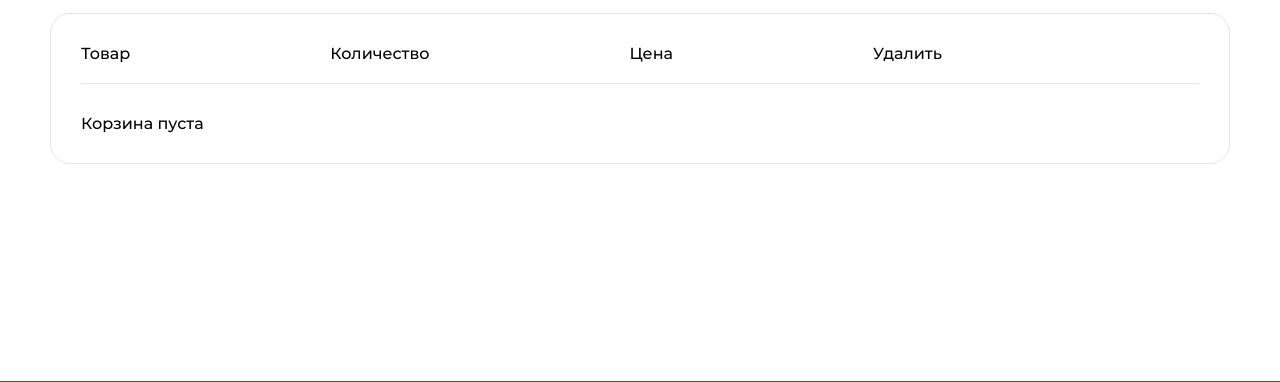
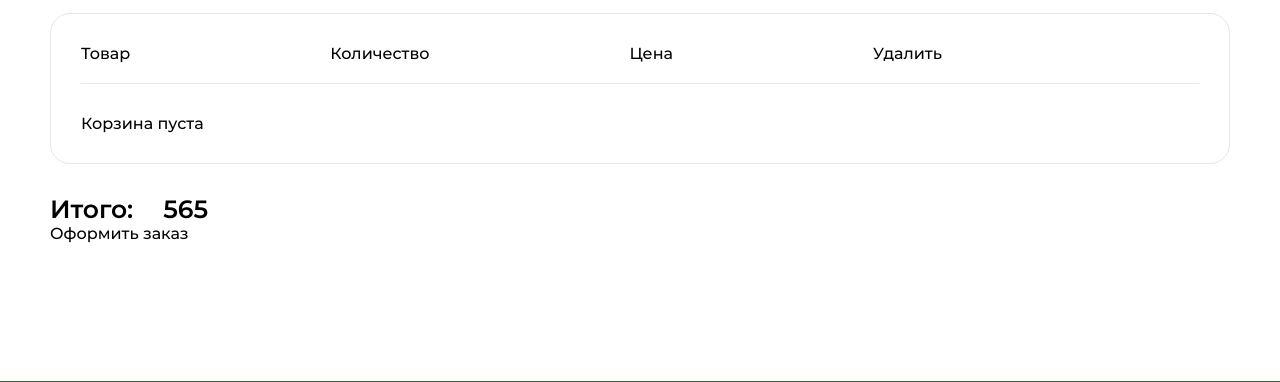
Before and after one commit to dashdash27/OakAffection, a Flask app: page /checkout/cart in a window 1280 px wide. Shown: the part 151-533 px from the top of the page. Run offline with Flask 3, Linux system fonts and the light colour scheme; data that the repository does not hold is empty; some libraries are stand-ins or nearby versions.

Commit message:
feat: add total cart amount

```diff
--- a/app/static/css/checkout/cart.css
+++ b/app/static/css/checkout/cart.css
@@ -78,3 +78,18 @@ a.cart__item-name:hover {
     width: 25px;
     height: 25px;
 }
+
+/* Footer */
+.cart__footer {
+    margin-top: 30px;
+}
+.cart__total {
+    display: flex;
+    align-items: center;
+    gap: 30px;
+}
+.cart__total-text,
+.cart__total-amount {
+    font-size: 25px;
+    font-weight: 600;
+}
--- a/app/static/js/checkout/cart.js
+++ b/app/static/js/checkout/cart.js
@@ -117,6 +117,8 @@ function renderCart(products) {
 
     const cart = loadCartFromLS();
 
+    let totalAmount = 0;
+
     products.forEach(product => {
         const clone = cartItemTemplate.content.cloneNode(true);
         const cartItem = clone.querySelector('.cart__item');
@@ -140,7 +142,10 @@ function renderCart(products) {
         };
 
         cartItemsContainer.appendChild(cartItem);
+
+        totalAmount += cartItemTotal;
     })
+    document.querySelector('.cart__total-amount').textContent = `${totalAmount.toLocaleString('ru-RU')} ₽`;
 }
 
 async function syncCartWithServer(ids) {
@@ -224,7 +229,7 @@ function syncProductStateUI(id, cart) {
             const countLabel = cartItem.querySelector('.cart-item__count');
             if (countLabel) countLabel.textContent = cart[id];
 
-            // recount total
+            // recount total cart-item
             const totalLabel = cartItem.querySelector('.cart__item-total');
             const productPrice = Number(productsCache.find(p => String(p.id) === String(id)).price);
             if (totalLabel) totalLabel.textContent = `${(cart[id] * productPrice).toLocaleString('ru-RU')} ₽`;
@@ -232,6 +237,14 @@ function syncProductStateUI(id, cart) {
         else {
             cartItem.remove()
         }
+
+        // Recount total cart amount
+        const totalAmount = productsCache.reduce((sum, product) => {
+            const count = cart[product.id] || 0;
+            return sum + (Number(product.price) || 0) * count;
+        }, 0);
+        document.querySelector('.cart__total-amount').textContent = `${totalAmount.toLocaleString('ru-RU')} ₽`;
+
     }
 }
 
--- a/app/templates/checkout/cart.html
+++ b/app/templates/checkout/cart.html
@@ -27,6 +27,19 @@
                 <div class="cart__items">
 
                 </div>
+            </div>
+            <div class="cart__footer">
+                <div class="cart__total">
+                    <div class="cart__total-text">
+                        Итого:
+                    </div>
+                    <div class="cart__total-amount">
+                        565
+                    </div>
+                </div>
+                <a href="" class="cart__sumbit">
+                    Оформить заказ
+                </a>
             </div>
 
             <template class="cart__item-template">
```
